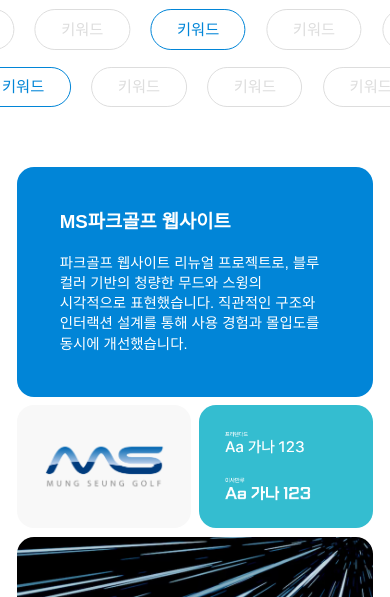
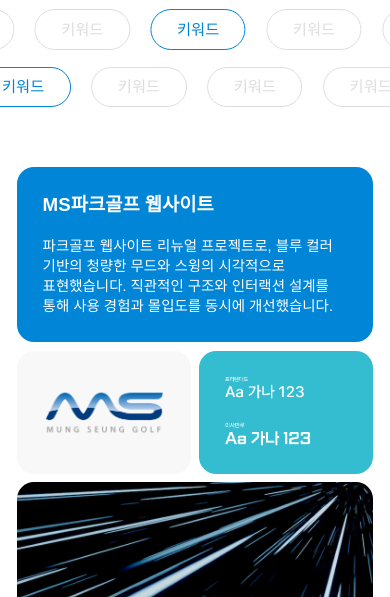
Before and after one commit to ParkDaHee0/2026portfolio, a plain HTML site: page sub/sub_00.html in a window 390 px wide. Shown: the part 638-1235 px from the top of the page. Drawn offline with nearby package versions, Linux system fonts and the light colour scheme; a web font is replaced by a local one.

Commit message:
수정 내용

```diff
--- a/css/responsive.css
+++ b/css/responsive.css
@@ -536,4 +536,8 @@
   #footer .right ul p {
     font-size: 1.5rem;
   }
+
+  #design_guide div {
+    padding: 3rem;
+  }
 }
```
